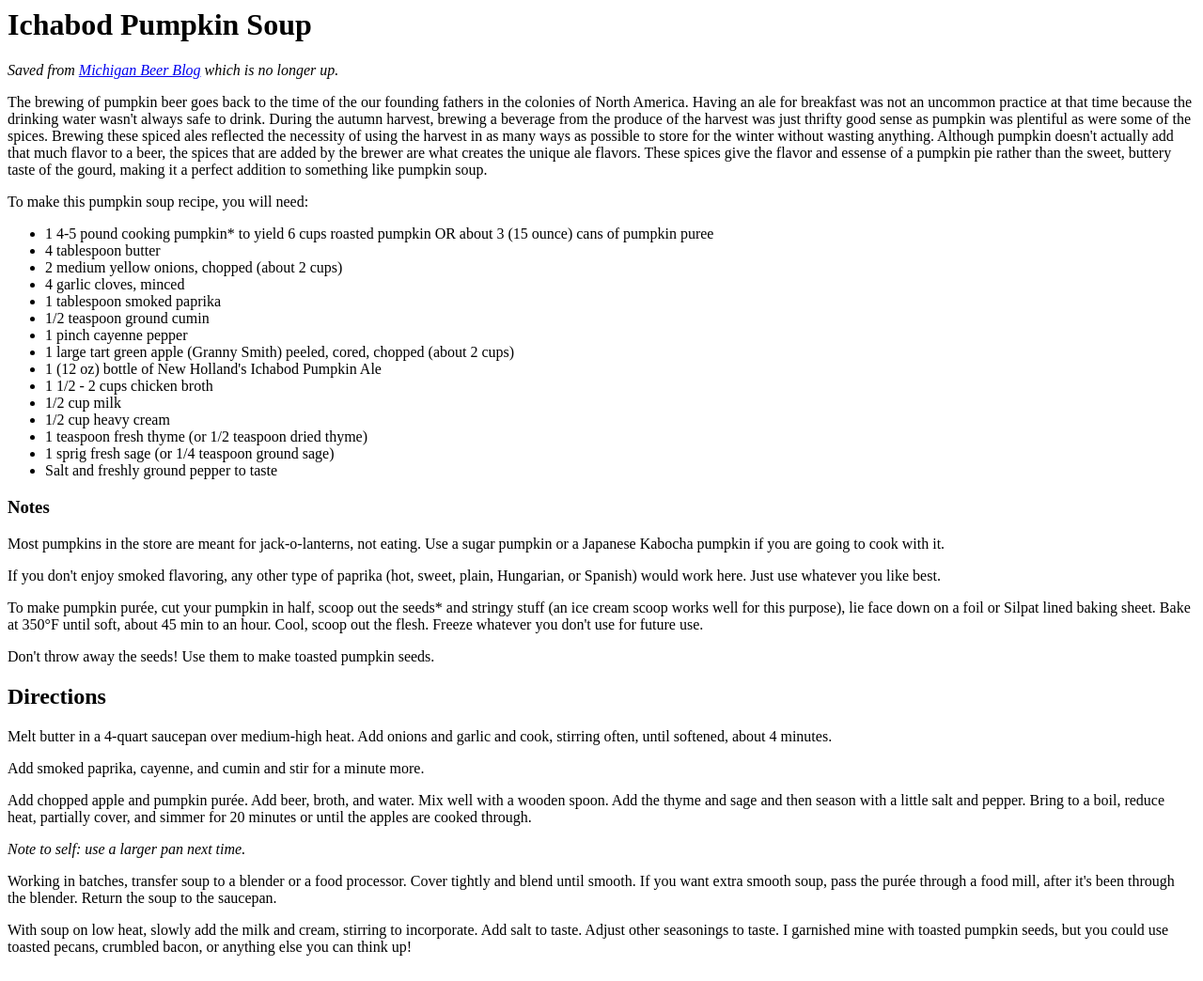
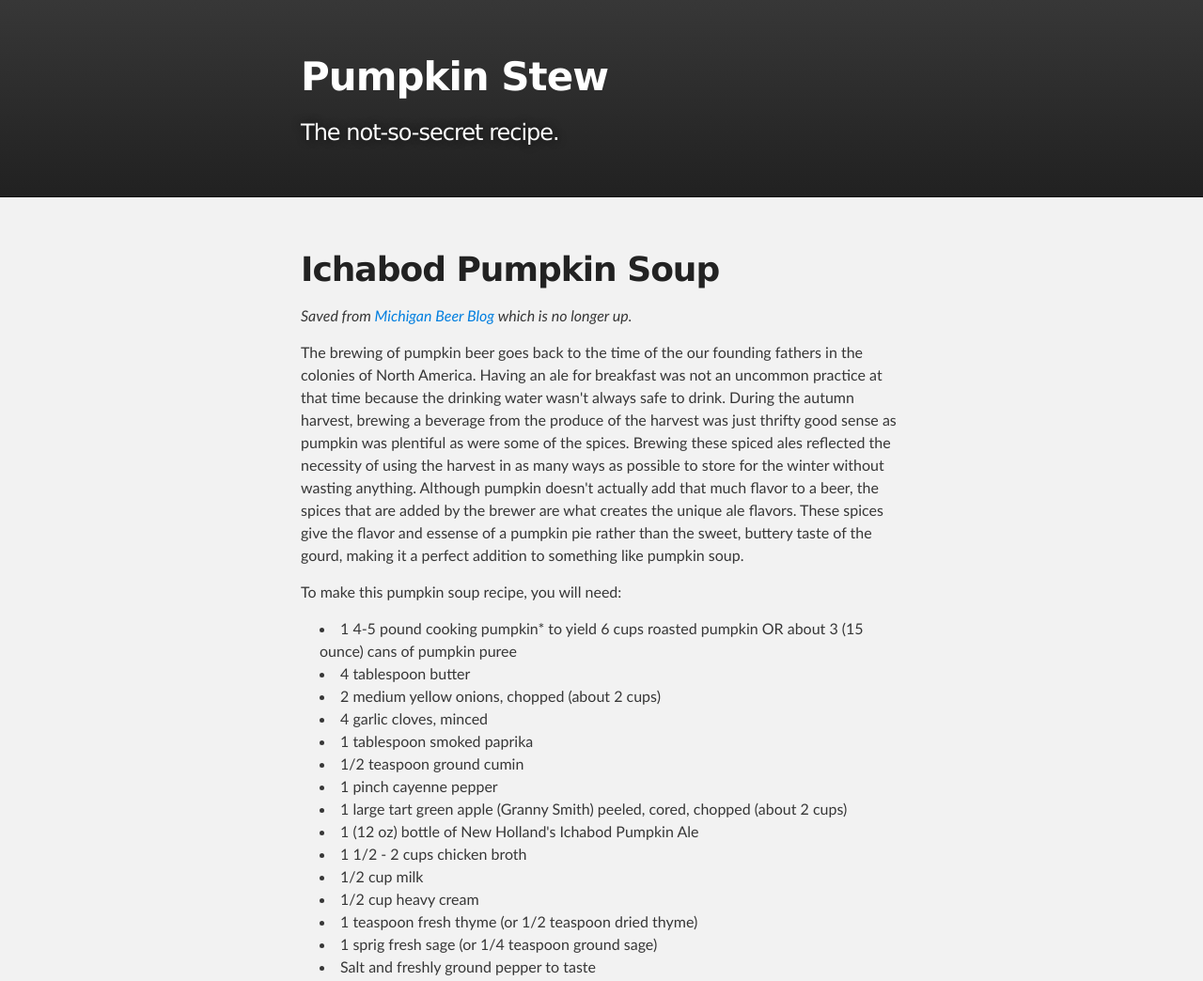
Before and after one commit to amajor/pumpkin-stew, a plain HTML site: page pumpkin-soup.html in a window 1280 px wide. Shown: the top 1044 px of the page at 94% size. Drawn offline with Linux system fonts and the light colour scheme.

Commit message:
Update pumpkin-soup.html

```diff
--- a/pumpkin-soup.html
+++ b/pumpkin-soup.html
@@ -1,3 +1,30 @@
+<!DOCTYPE html>
+<html>
+
+  <head>
+    <meta charset='utf-8' />
+    <meta http-equiv="X-UA-Compatible" content="chrome=1" />
+    <meta name="description" content="Pumpkin Stew : The Recipe" />
+
+    <link rel="stylesheet" type="text/css" media="screen" href="stylesheets/stylesheet.css">
+
+    <title>Pumpkin Stew Recipe</title>
+  </head>
+
+  <body>
+
+    <!-- HEADER -->
+    <div id="header_wrap" class="outer">
+        <header class="inner">
+          <h1 id="project_title"><a class="header-link" href="index.html">Pumpkin Stew</a></h1>
+          <h2 id="project_tagline">The not-so-secret recipe.</h2>
+        </header>
+    </div>
+
+    <!-- MAIN CONTENT -->
+    <div id="main_content_wrap" class="outer">
+      <section id="main_content" class="inner">
+
         <h1>Ichabod Pumpkin Soup</h1>
 
         <p><em>Saved from <a href="http://www.michiganbeerblog.net/2010/10/ichabod-pumpkin-soup.html">Michigan Beer Blog</a> which is no longer up.</em></p>
@@ -47,3 +74,18 @@
         <p>Working in batches, transfer soup to a blender or a food processor.  Cover tightly and blend until smooth.  If you want extra smooth soup, pass the purée through a food mill, after it's been through the blender. Return the soup to the saucepan.</p>
 
         <p>With soup on low heat, slowly add the milk and cream, stirring to incorporate.  Add salt to taste.  Adjust other seasonings to taste.  I garnished mine with toasted pumpkin seeds, but you could use toasted pecans, crumbled bacon, or anything else you can think up!</p>
+
+      </section>
+    </div>
+
+    <!-- FOOTER  -->
+    <div id="footer_wrap" class="outer">
+      <footer class="inner">
+        <p class="copyright">Pumpkin Stew maintained by <a href="https://github.com/amajor">amajor</a></p>
+      </footer>
+    </div>
+
+
+
+  </body>
+</html>
```
Lines whose indentation alone changed are shown as unchanged.
